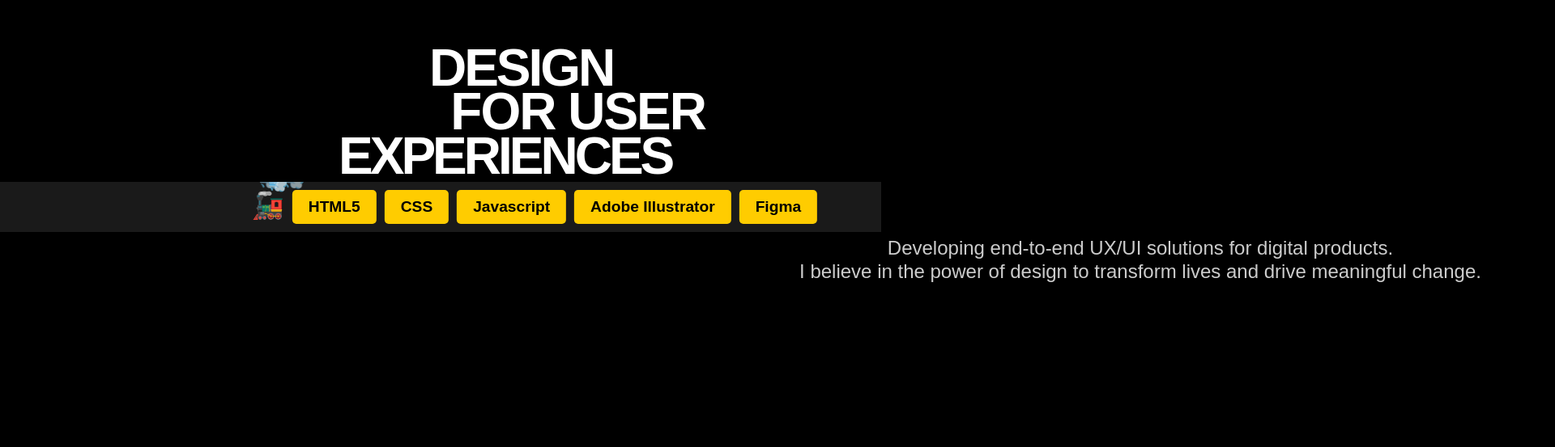
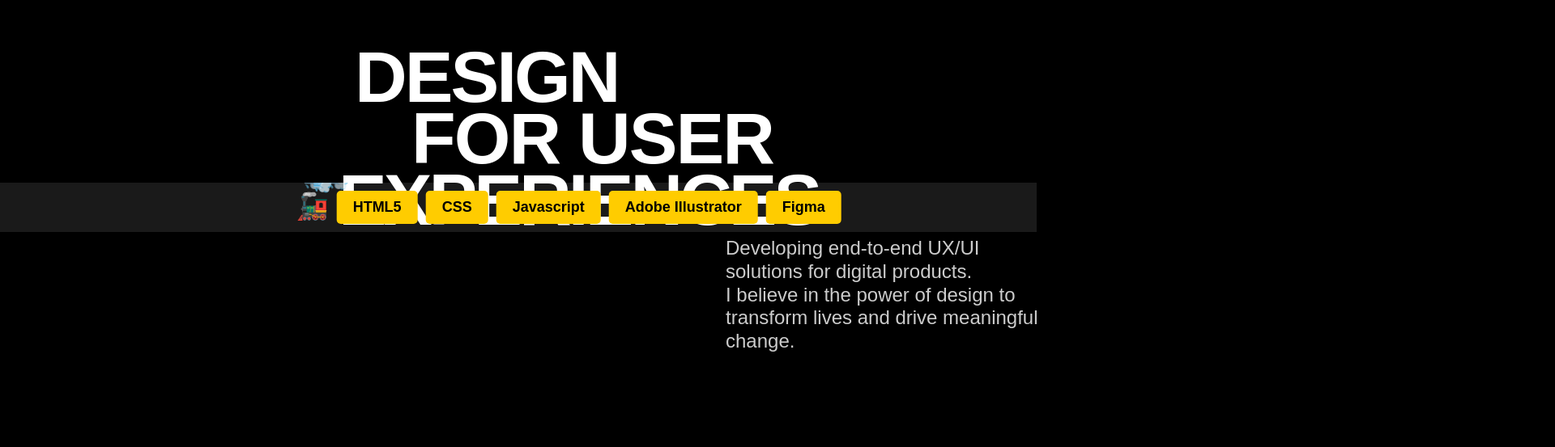
Before and after one commit to LongPH001/Portfolio, a plain HTML site: page index.html in a window 1280 px wide. Shown: the part 63-616 px from the top of the page at 81% size, 1920 px wide, since content can reach past the window. Drawn offline with Linux system fonts and the light colour scheme.

Commit message:
Update styles.css

```diff
--- a/styles.css
+++ b/styles.css
@@ -427,26 +427,7 @@ body {
     }
 }
 
-/* MacBook Pro 13-inch (~1280px width) */
-@media (max-width: 1280px) {
-    .hero-text {
-        font-size: 5vw;
-        text-align: center;
-    }
-    .description {
-        max-width: 80%;
-        text-align: center;
-    }
-    .train-track {
-        width: 85%;
-    }
-    .train-car {
-        font-size: 1.5vw;
-    }
-    .about-container {
-        width: 85%;
-    }
-}
+
 
 /* Mobile & Tablet (~768px width) */
 @media (max-width: 768px) {
```
